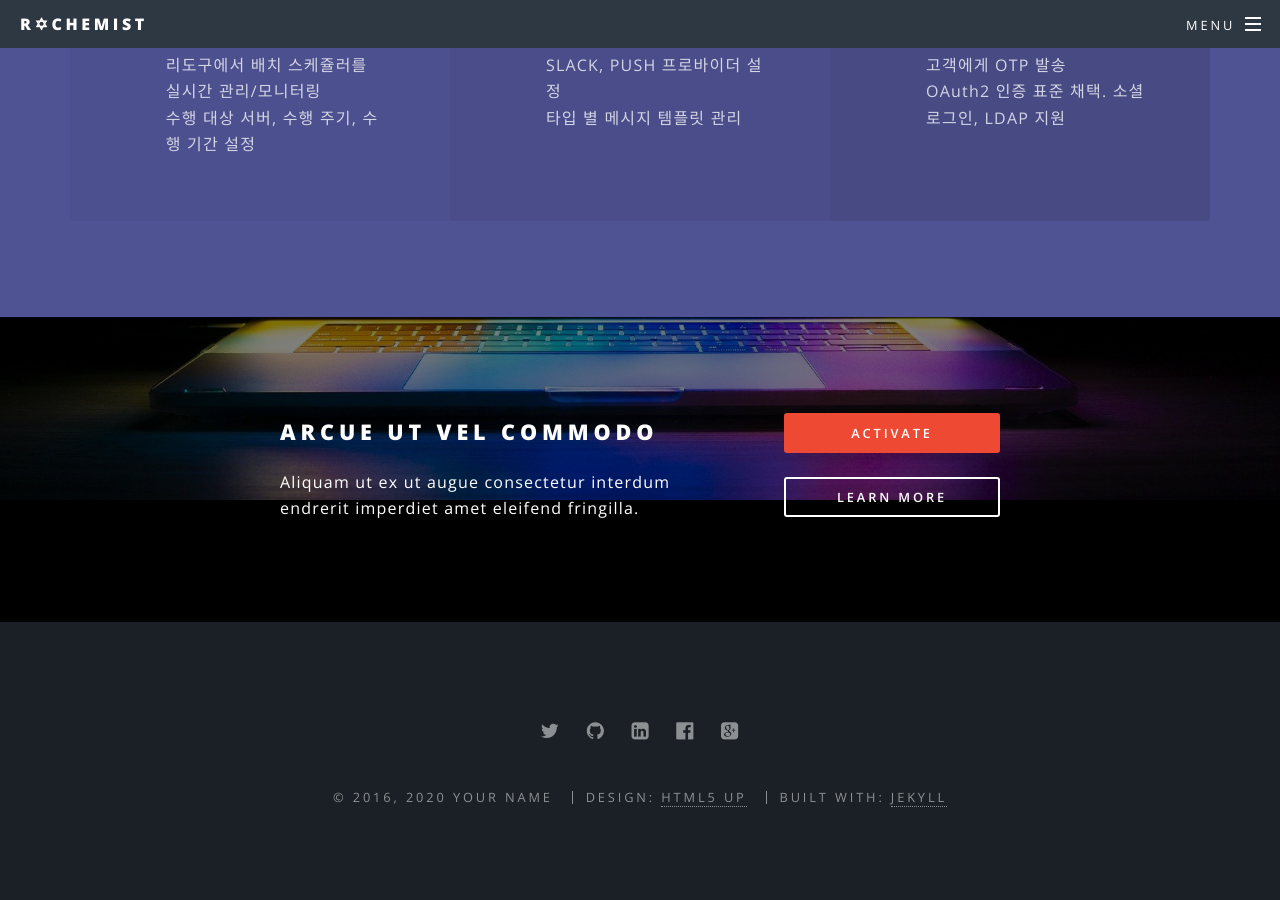
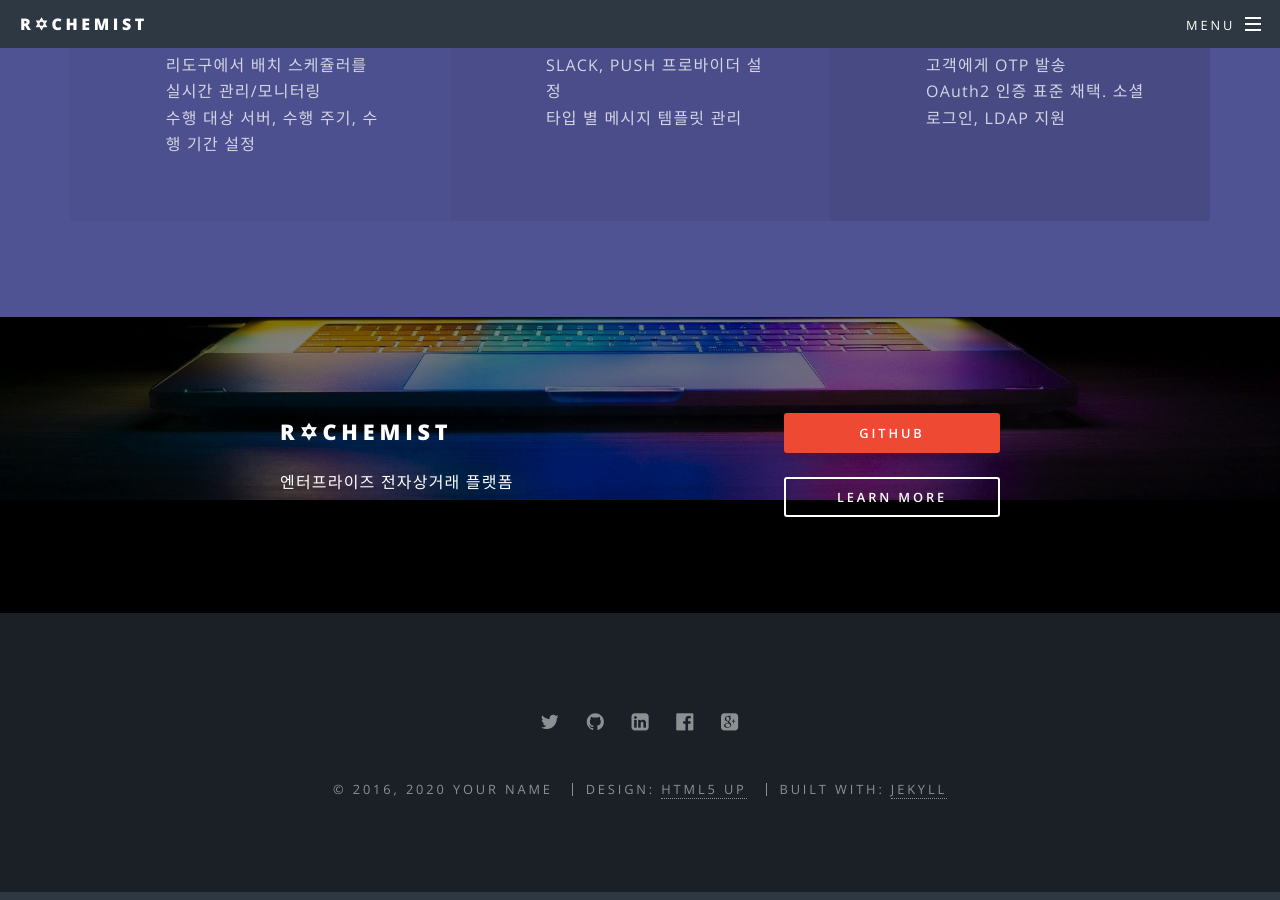
Before and after one commit to rchemist/rchemist.github.io, a Jekyll site: the page built from index.html, in a window 1280 px wide and 900 px high, scrolled down 13000 px. Built offline with Jekyll 4.4.1, drawn with Linux system fonts in a browser that asks for light colours.

```diff
--- a/index.html
+++ b/index.html
@@ -644,11 +644,11 @@ layout: landing
 					<section id="cta" class="wrapper style4">
 						<div class="inner">
 							<header>
-								<h2>Arcue ut vel commodo</h2>
-								<p>Aliquam ut ex ut augue consectetur interdum endrerit imperdiet amet eleifend fringilla.</p>
+								<h2>R✡CHEMIST</h2>
+								<p>엔터프라이즈 전자상거래 플랫폼</p>
 							</header>
 							<ul class="actions vertical">
-								<li><a href="#" class="button fit special">Activate</a></li>
+								<li><a href="https://github.com/rchemist" class="button fit special">Github</a></li>
 								<li><a href="#" class="button fit">Learn More</a></li>
 							</ul>
 						</div>
```
